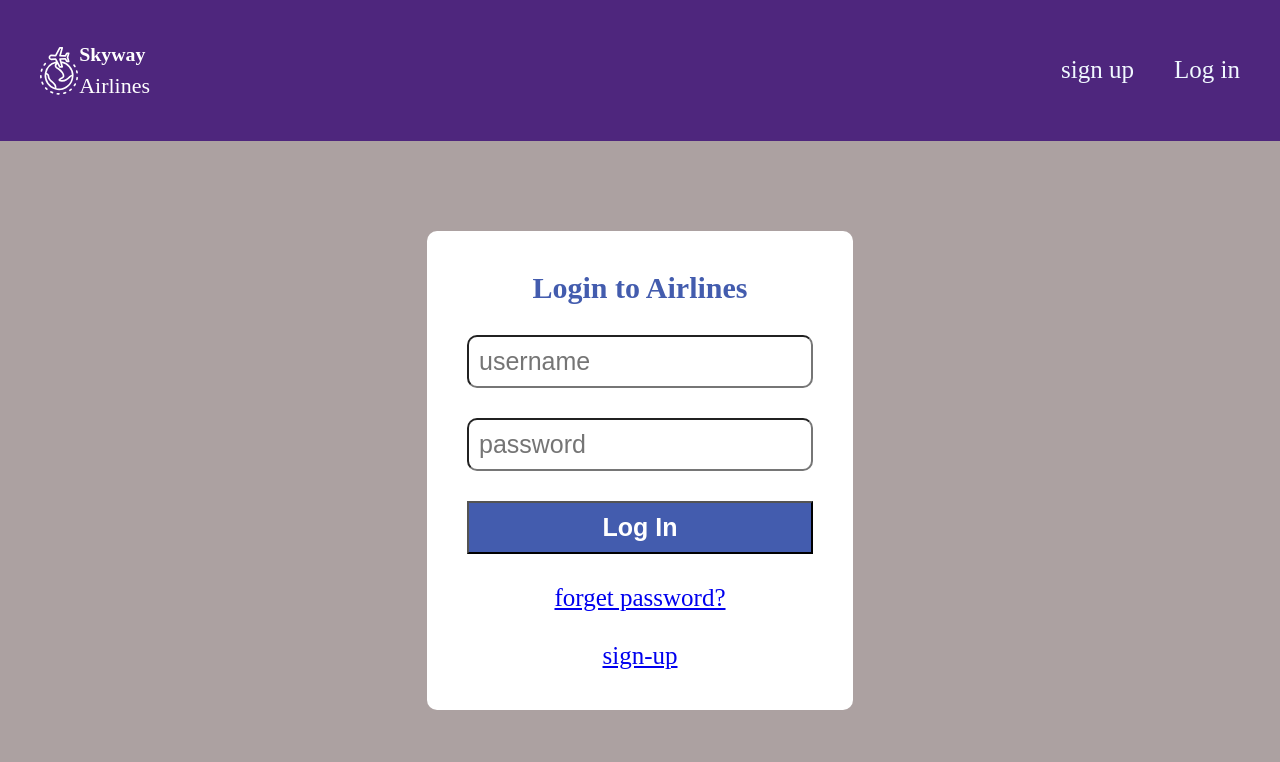
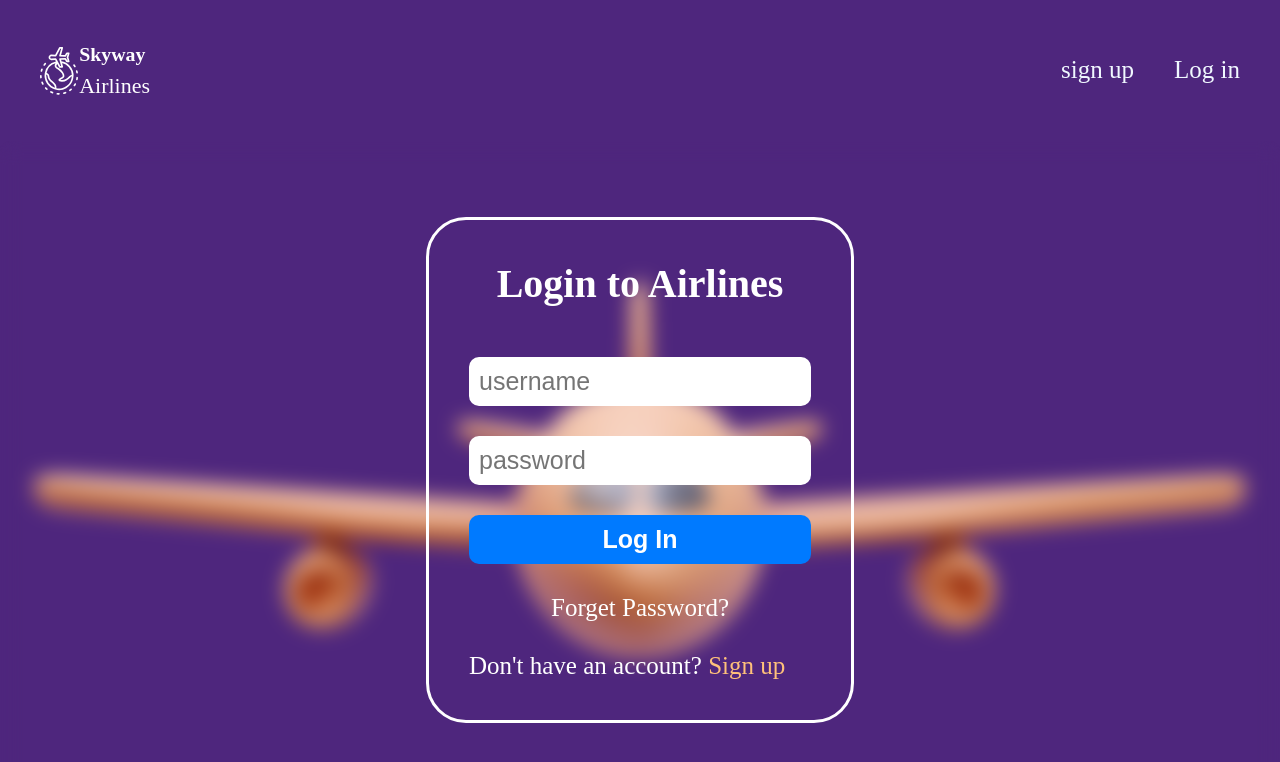
Before and after one commit to MahmoudShakour/dekernes_airlines, a React (Create React App) app in the folder client/: page /login in a window 1280 px wide. Shown: the top 762 px of the page. Built offline with nearby package versions, Linux system fonts and the light colour scheme.

Commit message:
Finish editing login page

```diff
--- a/client/src/Components/Login.js
+++ b/client/src/Components/Login.js
@@ -2,6 +2,7 @@ import style from "../Styles/Login.module.css";
 import signIn from "../Api/Sign-in";
 import { useNavigate } from "react-router-dom";
 import { useState } from "react";
+import { Link } from "react-router-dom";
 export default function Login({user,changeUser}) {
   const navigate = useNavigate();
   const [visible, setVisible] = useState(false);
@@ -30,8 +31,11 @@ export default function Login({user,changeUser}) {
       <button type="submit" className={style.loginButton}>
         Log In
       </button>
-      <a href="http://localhost:3000/sign-up">forget password?</a>
-      <a href="http://localhost:3000/sign-up">sign-up</a>
+      <Link className={style.link}  to="#" >Forget Password?</Link>
+      <div className={style.link} >
+      {"Don't have an account? "}
+      <Link className={style.signupButton}  to="/sign-up" >Sign up</Link>
+      </div>
       {visible ? (
         <div className={style.errorMessage}>
           username or password is not correct.
--- a/client/src/Pages/login_page/LoginPage.js
+++ b/client/src/Pages/login_page/LoginPage.js
@@ -1,6 +1,7 @@
 import Login from "../../Components/Login";
 import NavBar from "../../Components/NavBar";
 import style from "./loginPage.module.css";
+import plane from "../../Assets/plane.svg";
 
 export default function LoginPage({ user, changeUser }) {
   return (
@@ -8,6 +9,8 @@ export default function LoginPage({ user, changeUser }) {
       <NavBar user={user} />
       <div className={style.formContainer}>
         <Login changeUser={changeUser} />
+        <div className={style.glassEffect} ></div>
+        <img src={plane} className={style.plane} />
       </div>
     </div>
   );
--- a/client/src/Pages/login_page/loginPage.module.css
+++ b/client/src/Pages/login_page/loginPage.module.css
@@ -1,12 +1,32 @@
-.page{
+.page {
   height: 100%;
   display: flex;
   flex-direction: column;
 }
 
-.formContainer{
+.formContainer {
   flex: 1;
   display: grid;
   place-content: center;
-    background-color: #aca1a1;
+  background-color: #4E267D;
+  position: relative;
 }
+
+.glassEffect {
+  position: absolute;
+  top: 0;
+  left: 0;
+  right: 0;
+  bottom: 0;
+  backdrop-filter: blur(10px);
+  border-radius: 10px;
+  z-index: 1;
+}
+
+.plane {
+  position: absolute;
+  top: 50%;
+  left: 50%;
+  transform: translate(-50%, -50%);
+  z-index: 0;
+}
--- a/client/src/Styles/Login.module.css
+++ b/client/src/Styles/Login.module.css
@@ -6,14 +6,26 @@
   font-size: 25px;
   align-items: stretch;
   max-width: 400px;
-  background-color: white;
-  border-radius: 10px;
+  border-radius: 40px;
+  border: 3px solid white;
+  z-index: 2;
+  min-height: 400px;
 }
 
+
+.title {
+  font-size: 40px;
+  padding-bottom: 20px;
+  font-weight: 600;
+  border-radius: 10px;
+  color: white;
+  align-self: center;
+}
 .loginForm input {
   padding: 10px;
   font-size: 25px;
   border-radius: 10px;
+  border: none;
 }
 
 .loginForm a {
@@ -24,16 +36,20 @@
   font-size: 25px;
   font-weight: 600;
   padding: 10px;
-  background-color: #435cae;
+  background-color: #007AFF;
+  border-radius: 10px;
+  border: none;
   color: white;
 }
 
-.title {
-  font-size: 30px;
-  font-weight: 600;
-  border-radius: 10px;
-  color: #435cae;
-  align-self: center;
+.link{
+  text-decoration: none;
+  color: white;
+}
+
+.signupButton{
+  color: #FFC17A;
+  text-decoration: none;
 }
 
 .errorMessage {
--- a/client/src/Styles/SignUp.module.css
+++ b/client/src/Styles/SignUp.module.css
@@ -13,7 +13,8 @@
 }
 
 .title {
-  font-size: 30px;
+  font-size: 40px;
+  padding-bottom: 20px;
   font-weight: 600;
   border-radius: 10px;
   color: #FFFFFF;
```
Lines whose indentation alone changed are shown as unchanged.
